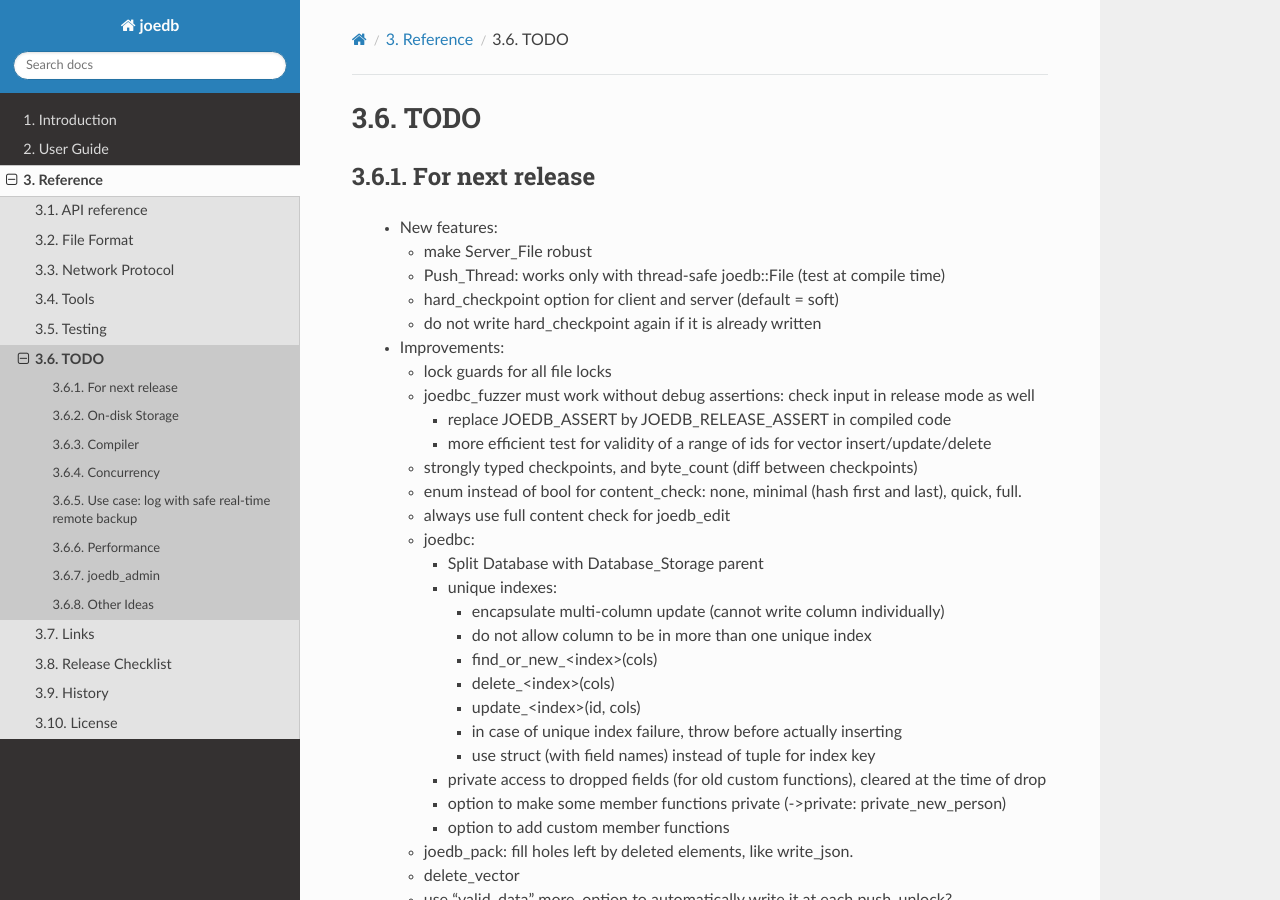
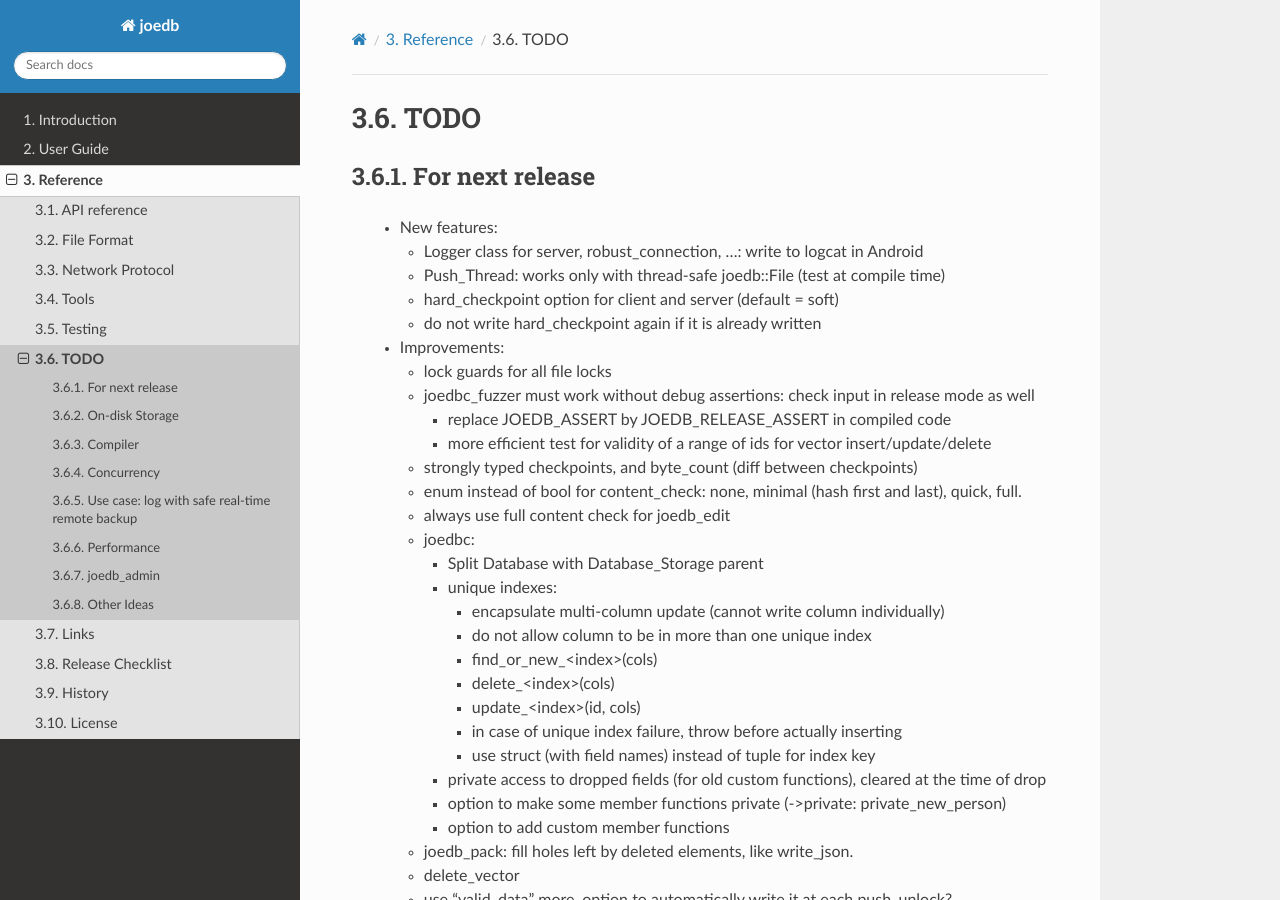
Before and after one commit to Remi-Coulom/joedb, a Sphinx documentation site: the page built from doc/source/todo.rst, in a window 1280 px wide and 900 px high. Built offline with Sphinx 7.4.7 and the Read the Docs theme 3.1.0, drawn with Linux system fonts in a browser that asks for light colours; formulas are drawn with MathJax 3.

Commit message:
todo: android logger

```diff
--- a/doc/source/todo.rst
+++ b/doc/source/todo.rst
@@ -6,7 +6,7 @@ For next release
 
  - New features:
 
-   - make Server_File robust
+   - Logger class for server, robust_connection, ...: write to logcat in Android
    - Push_Thread: works only with thread-safe joedb::File (test at compile time)
    - hard_checkpoint option for client and server (default = soft)
    - do not write hard_checkpoint again if it is already written
```
Also changed, not shown: 1 other file.
